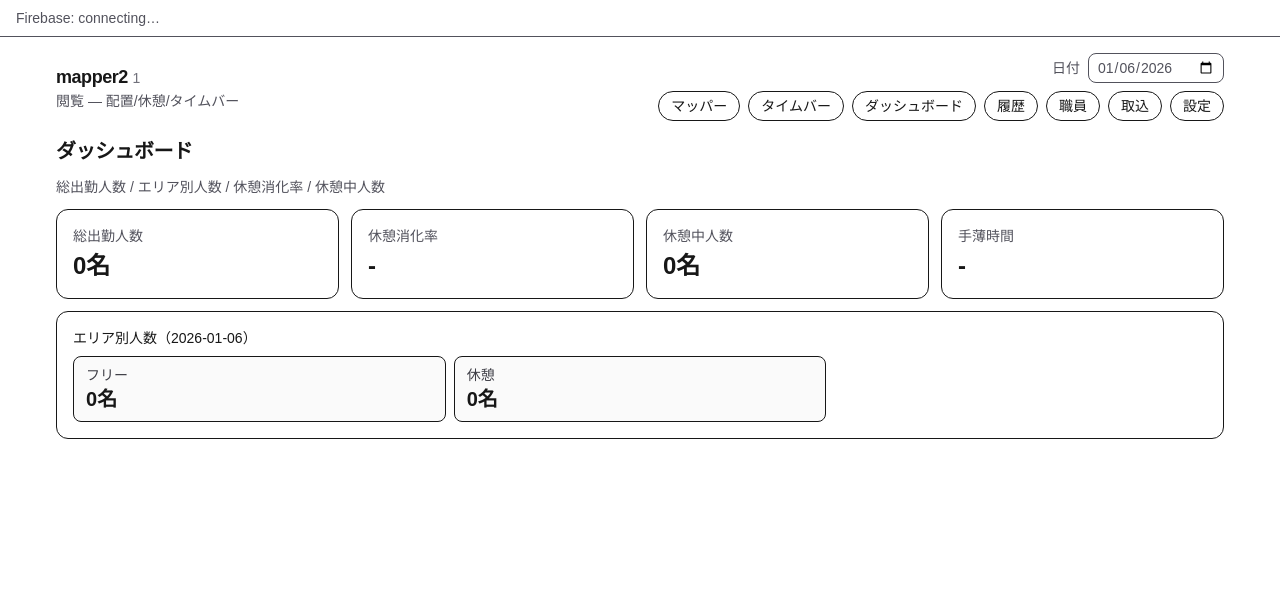
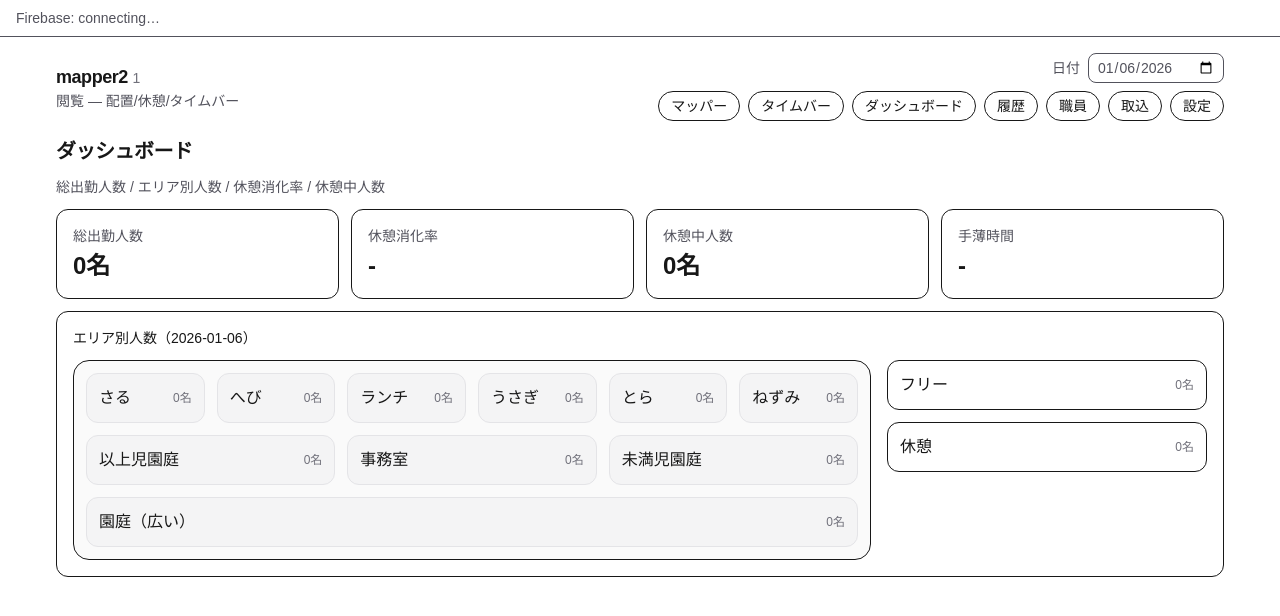
Before and after one commit to BST1120/mapper2, a Next.js app: page /1/dashboard in a window 1280 px wide. Shown: the top 616 px of the page. Built offline with nearby package versions, Linux system fonts and the light colour scheme; no server answers; the database is empty.

Commit message:
Refactor dashboard UI to use grid layout for areas
Co-authored-by: sion1120.sion <sion1120.sion@gmail.com>

```diff
--- a/src/app/[tenant]/dashboard/uiClient.tsx
+++ b/src/app/[tenant]/dashboard/uiClient.tsx
@@ -5,11 +5,47 @@ import { useParams, useSearchParams } from "next/navigation";
 
 import { formatDateYYYYMMDD } from "@/lib/date/today";
 import { useAreas, useAssignments, useShifts, useStaff } from "@/lib/firebase/hooks";
-import { buildDisplayName } from "@/lib/staff/displayName";
 
 function pct(used: number, total: number) {
   if (total <= 0) return "-";
   return `${Math.round((used / total) * 100)}%`;
+}
+
+type AreaSlot = { id: string; fallbackName: string; span?: number };
+
+const topRow: AreaSlot[] = [
+  { id: "saru", fallbackName: "さる" },
+  { id: "hebi", fallbackName: "へび" },
+  { id: "lunch", fallbackName: "ランチ" },
+  { id: "usagi", fallbackName: "うさぎ" },
+  { id: "tora", fallbackName: "とら" },
+  { id: "nezumi", fallbackName: "ねずみ" },
+];
+
+const midRow: AreaSlot[] = [
+  { id: "yard_older", fallbackName: "以上児園庭", span: 2 },
+  { id: "office", fallbackName: "事務室", span: 2 },
+  { id: "yard_younger", fallbackName: "未満児園庭", span: 2 },
+];
+
+const bottomRow: AreaSlot = { id: "yard", fallbackName: "園庭（広い）", span: 6 };
+
+function spanClass(span: number | undefined) {
+  switch (span) {
+    case 1:
+      return "col-span-1";
+    case 2:
+      return "col-span-2";
+    case 3:
+      return "col-span-3";
+    case 4:
+      return "col-span-4";
+    case 5:
+      return "col-span-5";
+    case 6:
+    default:
+      return "col-span-6";
+  }
 }
 
 export function DashboardClient() {
@@ -62,31 +98,16 @@ export function DashboardClient() {
       counts[areaId] = (counts[areaId] ?? 0) + 1;
     }
 
-    // Sort areas by configured order; always show free/break at end.
-    const orderedAreas = Object.entries(areasById)
-      .map(([id, a]) => ({ id, name: a.name, order: a.order, type: a.type }))
-      .sort((a, b) => a.order - b.order);
-
-    const rows = [
-      ...orderedAreas.map((a) => ({
-        id: a.id,
-        name: a.name,
-        count: counts[a.id] ?? 0,
-      })),
-      { id: "free", name: "フリー", count: counts["free"] ?? 0 },
-      { id: "break", name: "休憩", count: counts["break"] ?? 0 },
-    ];
+    const areaName = (areaId: string, fallback: string) =>
+      areasById[areaId]?.name ?? fallback;
 
     return {
       date,
       totalPresent,
       breakRate: pct(breakUsed, breakTotal),
       onBreak,
-      rows,
-      presentNames: presentIds
-        .map((id) => staffById[id])
-        .filter(Boolean)
-        .map((s) => buildDisplayName(s!)),
+      counts,
+      areaName,
     };
   }, [areasById, staffById, assignmentsByStaffId, shiftsByStaffId, date]);
 
@@ -113,13 +134,84 @@ export function DashboardClient() {
 
       <div className="rounded-xl border bg-white p-4">
         <div className="text-sm font-medium">エリア別人数（{computed.date}）</div>
-        <div className="mt-2 grid gap-2 sm:grid-cols-2 lg:grid-cols-3">
-          {computed.rows.map((r) => (
-            <div key={r.id} className="rounded-lg border bg-zinc-50 px-3 py-2">
-              <div className="text-sm text-zinc-700">{r.name}</div>
-              <div className="text-xl font-semibold">{r.count}名</div>
+        <div className="mt-3 grid gap-4 lg:grid-cols-[1fr_320px]">
+          <div className="rounded-2xl border bg-zinc-50 p-3">
+            <div className="grid grid-cols-6 gap-3">
+              {topRow.map((slot) => {
+                const c = computed.counts[slot.id] ?? 0;
+                return (
+                  <div key={slot.id} className="col-span-1">
+                    <div
+                      className={[
+                        "rounded-xl border p-3",
+                        c > 0 ? "bg-orange-50 border-orange-200" : "bg-zinc-100 border-zinc-200",
+                      ].join(" ")}
+                    >
+                      <div className="flex items-center justify-between">
+                        <div className="font-medium">{computed.areaName(slot.id, slot.fallbackName)}</div>
+                        <div className="text-xs text-zinc-500">{c}名</div>
+                      </div>
+                    </div>
+                  </div>
+                );
+              })}
+
+              {midRow.map((slot) => {
+                const c = computed.counts[slot.id] ?? 0;
+                return (
+                  <div key={slot.id} className={spanClass(slot.span)}>
+                    <div
+                      className={[
+                        "rounded-xl border p-3",
+                        c > 0 ? "bg-orange-50 border-orange-200" : "bg-zinc-100 border-zinc-200",
+                      ].join(" ")}
+                    >
+                      <div className="flex items-center justify-between">
+                        <div className="font-medium">{computed.areaName(slot.id, slot.fallbackName)}</div>
+                        <div className="text-xs text-zinc-500">{c}名</div>
+                      </div>
+                    </div>
+                  </div>
+                );
+              })}
+
+              {(() => {
+                const c = computed.counts[bottomRow.id] ?? 0;
+                return (
+                  <div className={spanClass(bottomRow.span)}>
+                    <div
+                      className={[
+                        "rounded-xl border p-3",
+                        c > 0 ? "bg-orange-50 border-orange-200" : "bg-zinc-100 border-zinc-200",
+                      ].join(" ")}
+                    >
+                      <div className="flex items-center justify-between">
+                        <div className="font-medium">{computed.areaName(bottomRow.id, bottomRow.fallbackName)}</div>
+                        <div className="text-xs text-zinc-500">{c}名</div>
+                      </div>
+                    </div>
+                  </div>
+                );
+              })()}
             </div>
-          ))}
+          </div>
+
+          <div className="space-y-3">
+            {[
+              { id: "free", fallbackName: "フリー" },
+              { id: "break", fallbackName: "休憩" },
+            ].map((slot) => {
+              const c = computed.counts[slot.id] ?? 0;
+              return (
+                <div key={slot.id} className="rounded-xl border bg-white p-3">
+                  <div className="flex items-center justify-between">
+                    <div className="font-medium">{computed.areaName(slot.id, slot.fallbackName)}</div>
+                    <div className="text-xs text-zinc-500">{c}名</div>
+                  </div>
+                </div>
+              );
+            })}
+          </div>
         </div>
       </div>
     </div>
```
